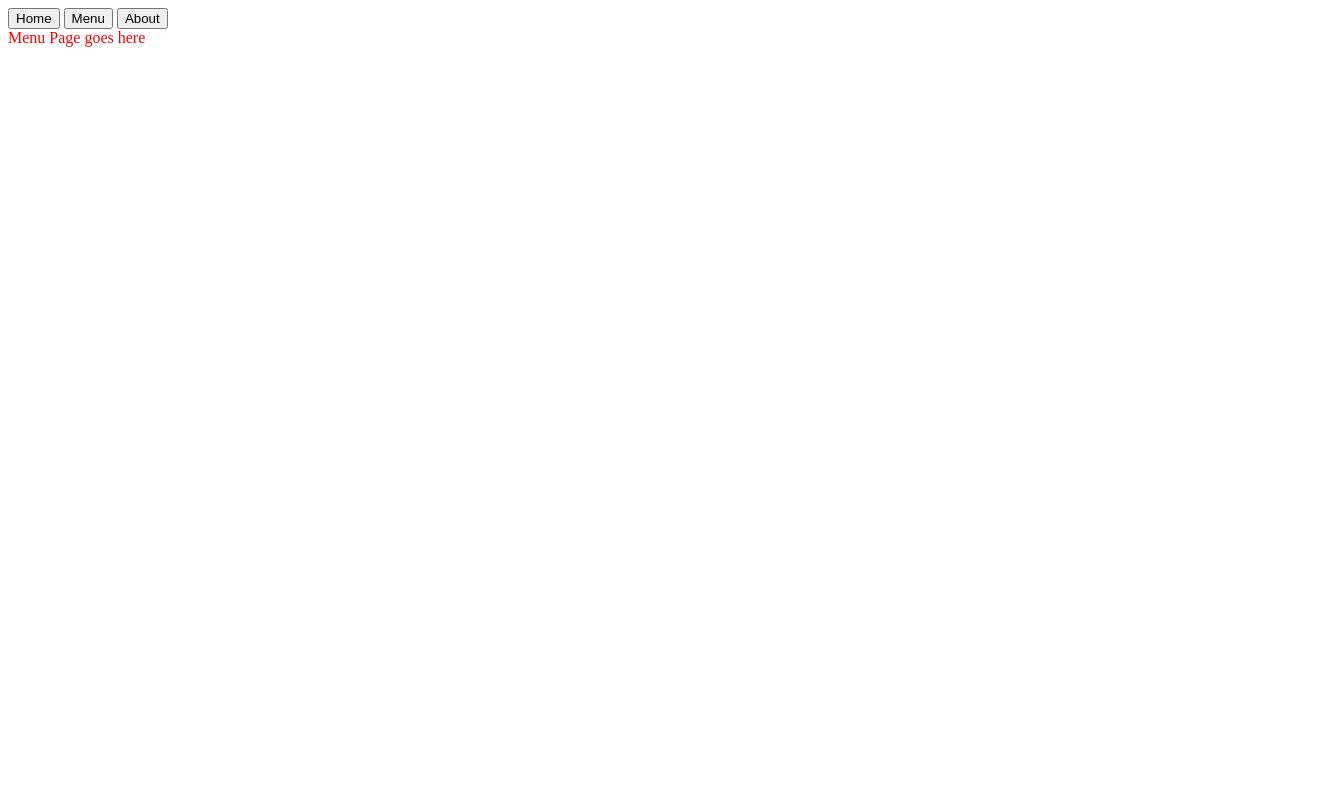
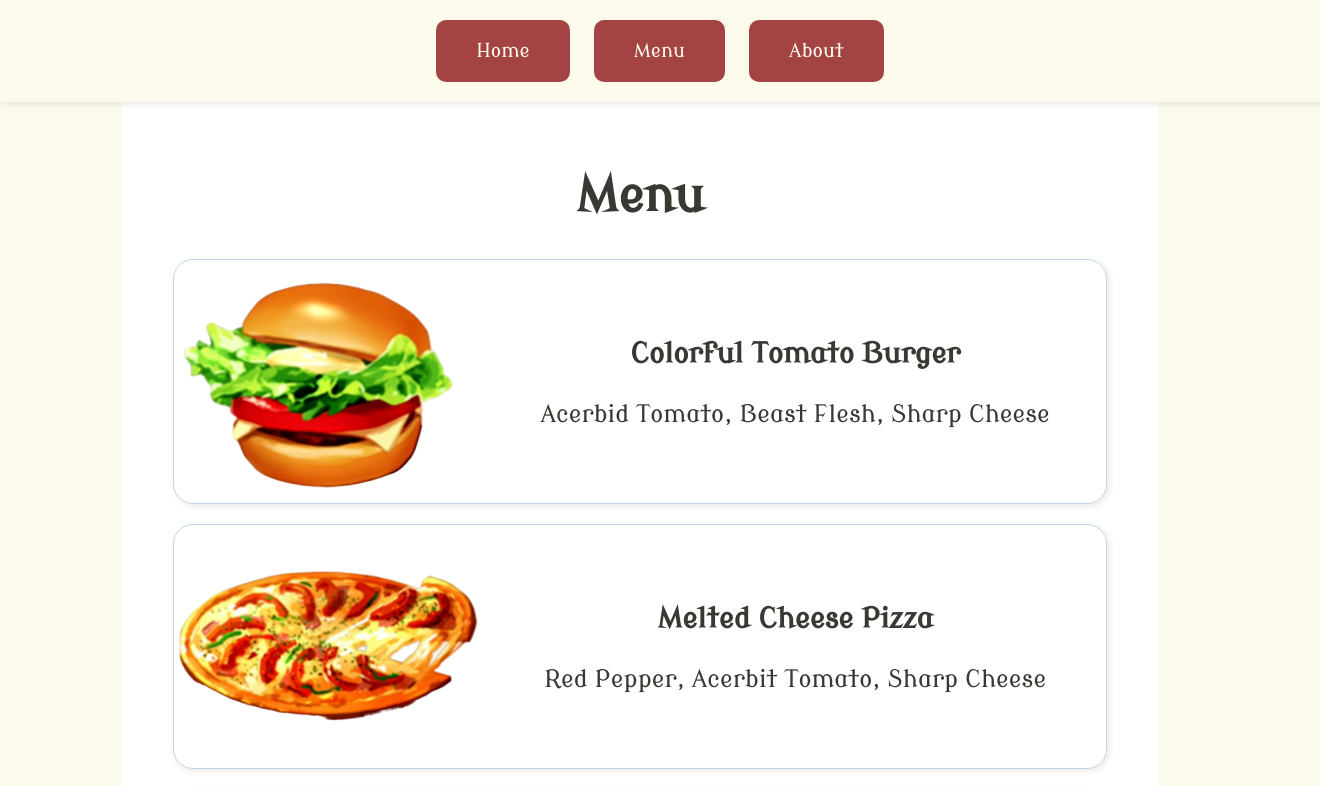
Before and after one commit to Tussis88/restaurant-page, a website built with webpack: page src/index.html in a window 1280 px wide. Both pictures are taken after a click on the button "Menu". Shown: the top 786 px of the page, 1320 px wide, since content can reach past the window. Built offline with nearby package versions, Linux system fonts and the light colour scheme.

Commit message:
finito progetto

```diff
--- /dev/null
+++ b/src/data/dishes.js
@@ -0,0 +1,23 @@
+import Burger from "../images/ColorfulTomatoBurger.png";
+import Sandwitch from "../images/HappyHamSandwitch.png";
+import Pizza from "../images/MeltedCheesePizza.png";
+import Lunchbox from "../images/SincereLunchbox.png";
+
+function Dish(name, ingridients, picture) {
+  this.name = name;
+  this.ingridients = ingridients;
+  this.picture = picture;
+}
+
+function MenuData() {
+  let menuArray = [];
+  menuArray.push(new Dish("Colorful Tomato Burger", "Acerbid Tomato, Beast Flesh, Sharp Cheese", Burger));
+  menuArray.push(new Dish("Melted Cheese Pizza", "Red Pepper, Acerbit Tomato, Sharp Cheese", Pizza));
+  menuArray.push(new Dish("Happy Ham Sandwitch","Fresh Herb, King Potato, Marbled Steak", Sandwitch));
+  menuArray.push(new Dish("Sincere Lunchbox","White Rice, Brilliant Carrot, Fresh Egg", Lunchbox));
+  return menuArray;
+};
+
+
+
+export default MenuData;
--- a/src/pages/about.js
+++ b/src/pages/about.js
@@ -1,5 +1,4 @@
-import Bennett from "../images/Bennett.jpg";
-import Oscar from "../images/Oscar.jpg";
+import CrossMap from "../images/map.png";
 
 function About() {
   const contentDiv = document.querySelector("#content");
@@ -8,32 +7,15 @@ function About() {
   titleDiv.textContent = "About us";
   contentDiv.appendChild(titleDiv);
 
-  const container = document.createElement("div");
-  container.id = "container";
-  contentDiv.appendChild(container);
-
-  const bennImg = new Image();
-  bennImg.src = Bennett;
-  bennImg.id = "bennett";
-  container.appendChild(bennImg);
-
-  const whereDiv = document.createElement("div");
-  whereDiv.id = "where";
-  container.appendChild(whereDiv);
-
-  const whereTitle = document.createElement("h2");
-  whereTitle.textContent = "Where";
-  whereDiv.appendChild(whereTitle);
+  const mapImage = new Image();
+  mapImage.src = CrossMap;
+  mapImage.id = "map";
+  contentDiv.appendChild(mapImage);
 
   const whereText = document.createElement("p");
   whereText.textContent =
     "You can find us at Crossbell City, in West Street close to the Crossbell's police Special Support Section Headquarters";
-  whereDiv.appendChild(whereText);
-
-  const oscarImg = new Image();
-  oscarImg.src = Oscar;
-  oscarImg.id = "oscar";
-  container.appendChild(oscarImg);
+  contentDiv.appendChild(whereText);
 }
 
 export default About;
--- a/src/pages/menu.js
+++ b/src/pages/menu.js
@@ -1,6 +1,35 @@
+import MenuData from "../data/dishes";
+
 function Menu() {
   const contentDiv = document.querySelector("#content");
-  contentDiv.textContent = "Menu Page goes here";
+
+  const titleDiv = document.createElement("h1");
+  titleDiv.classList.add("title");
+  titleDiv.textContent = "Menu";
+  contentDiv.appendChild(titleDiv);
+
+  const data = MenuData();
+  data.forEach((dish) => {
+    const dishCard = document.createElement("div");
+    dishCard.classList.add("card");
+    contentDiv.appendChild(dishCard);
+
+    const cardImage = new Image();
+    cardImage.src = dish.picture;
+    dishCard.appendChild(cardImage);
+
+    const cardTextContainer = document.createElement("div");
+    dishCard.appendChild(cardTextContainer);
+
+    const textTitle = document.createElement("h3");
+    textTitle.textContent = dish.name;
+    cardTextContainer.appendChild(textTitle);
+
+    const textIngridients = document.createElement("p");
+    textIngridients.textContent = dish.ingridients;
+    cardTextContainer.appendChild(textIngridients);
+
+  });
 }
 
 export default Menu;
--- a/src/style.css
+++ b/src/style.css
@@ -1,3 +1,84 @@
+@font-face {
+  font-family: "Modern Antiqua";
+  src: url("./assets/ModernAntiqua-Regular.ttf");
+}
+
+:root {
+  --color1: #a34343;
+  --color2: #e9c874;
+  --color3: #FCFAEB;
+  --color4: #c0d6e8;
+  --text: #393832;
+  --shadow: 2px 2px 6px rgba(60, 0, 0, 0.1);
+}
+
+body {
+  background-color: var(--color3);
+  margin: 0;
+  padding: 0;
+}
+
 #content {
-  color: red;
+  background-color: white;
+  color: var(--text);
+  font-family: "Modern Antiqua";
+  margin: auto;
+  width: 60ch;
+  padding: 2ch;
+  font-size: 1.5em;
+  line-height: 1.25;
+  text-align: center;
 }
+
+img {
+  max-width: 100%;
+}
+
+header {
+  width: 100%;
+  padding: 20px;
+  background-color: var(--color3);
+  box-shadow: var(--shadow);
+  /* z-index and position are needed (?) for having the shadow of the header also in #content */
+  position: sticky;
+  top: 0;
+  z-index: 1;
+}
+
+nav {
+  width: 70ch;
+  margin: auto;
+  text-align: center;
+}
+
+button {
+  font-family: "Modern Antiqua";
+  background-color: var(--color1);
+  color: var(--color3);
+  font-weight: 400;
+  font-size: 1.2em;
+  border: none;
+  padding: 20px 40px;
+  margin: 0 10px;
+  border-radius: 10px;
+  &:hover {
+    cursor: pointer;
+    background-color: var(--color2);
+    color: var(--text);
+  }
+}
+
+
+.card {
+  height: 15ch;
+  margin: 20px;
+  display: grid;
+  grid-template-columns: 1fr 2fr;
+  align-items: center;
+  border: 1px solid var(--color4);
+  border-radius: 20px;
+  box-shadow: var(--shadow);
+  &:hover {
+    background-color: var(--color3);
+  }
+}
--- a/webpack.config.js
+++ b/webpack.config.js
@@ -15,7 +15,11 @@ module.exports = {
         use: ["style-loader", "css-loader"],
       },
       {
-        test: /\.(jpg|jpeg|png|svg|webp)/i,
+        test: /\.(jpg|jpeg|png|svg)/i,
+        type: "asset/resource",
+      },
+      {
+        test: /\.(woff|woff2|ttf|eot|otf)$/i,
         type: "asset/resource",
       },
     ],
```
Also changed, not shown: src/assets/ModernAntiqua-Regular.ttf (added), src/images/Bennett.jpg (deleted), src/images/ColorfulTomatoBurger.png (added), src/images/HappyHamSandwitch.png (added), src/images/MeltedCheesePizza.png (added), src/images/Oscar.jpg (deleted), src/images/SincereLunchbox.png (added), src/images/map.png (added).
